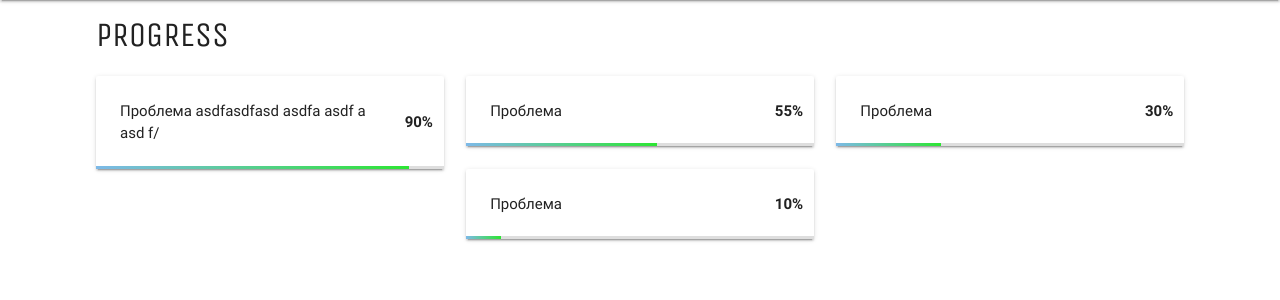
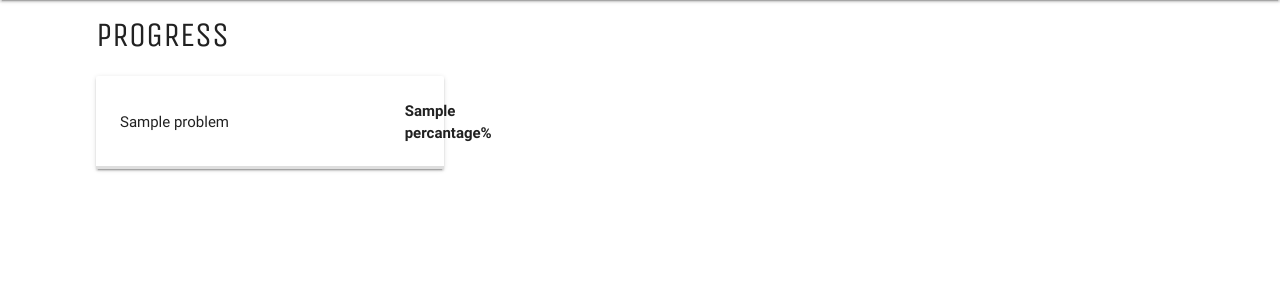
Before and after one commit to invisible-defects/JustDoist, a Flask app: template app/templates/profile.html in a window 1280 px wide. Shown: the part 64-364 px from the top of the page. Run offline with Flask 2, Linux system fonts and the light colour scheme; the template is opened without the code that fills it: most values are stand-ins (such as "Sample title", 1, 10 or a date in 2020); some libraries are stand-ins or nearby versions.

Commit message:
Working profile

```diff
--- a/app/templates/profile.html
+++ b/app/templates/profile.html
@@ -174,54 +174,20 @@
     <div class="col s12">
         <h4>Progress</h4>
     </div>
-
+    {% for problem in probs %}
     <div class="col s4">
-        <div class="card problem-card" onclick="open_problem_modal(2, this)">
+        <div class="card problem-card" onclick="open_problem_modal({{problem['id']}}, this)">
             <div class="card-content">
-                <p >Проблема asdfasdfasd asdfa asdf a asd f/</p>
-                <span>90%</span>
+                <p >{{problem['title']}}</p>
+                <span>{{problem['percantage']}}%</span>
                 <div class="stats-slider">
-                    <div data="90"></div>
+                    <div data="{{problem['percantage']}}"></div>
                 </div>
             </div>
         </div>
 
     </div>
-    <div class="col s4">
-        <div class="card problem-card">
-            <div class="card-content">
-                Проблема
-                <span>55%</span>
-                <div class="stats-slider">
-                    <div data="55"></div>
-                </div>
-            </div>
-        </div>
-    </div>
-
-    <div class="col s4">
-        <div class="card problem-card">
-            <div class="card-content">
-                Проблема
-                <span>30%</span>
-                <div class="stats-slider">
-                    <div data="30"></div>
-                </div>
-            </div>
-        </div>
-    </div>
-
-    <div class="col s4">
-        <div class="card problem-card">
-            <div class="card-content">
-                Проблема
-                <span>10%</span>
-                <div class="stats-slider">
-                    <div data="10"></div>
-                </div>
-            </div>
-        </div>
-    </div>
+    {% endfor %}
 
 
 </div></div>
```
Also changed, not shown: app/views.py (+11 -2 lines).
